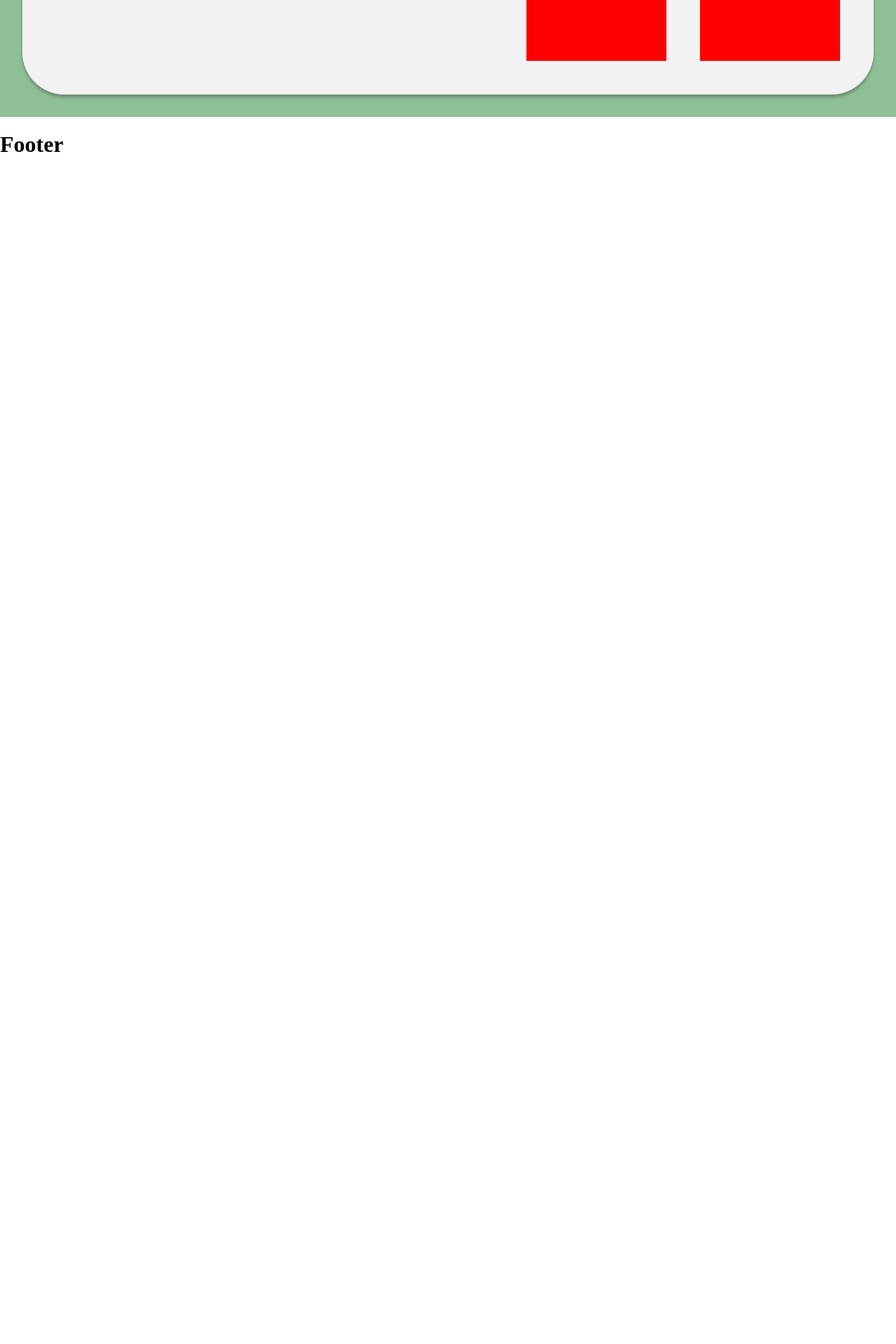
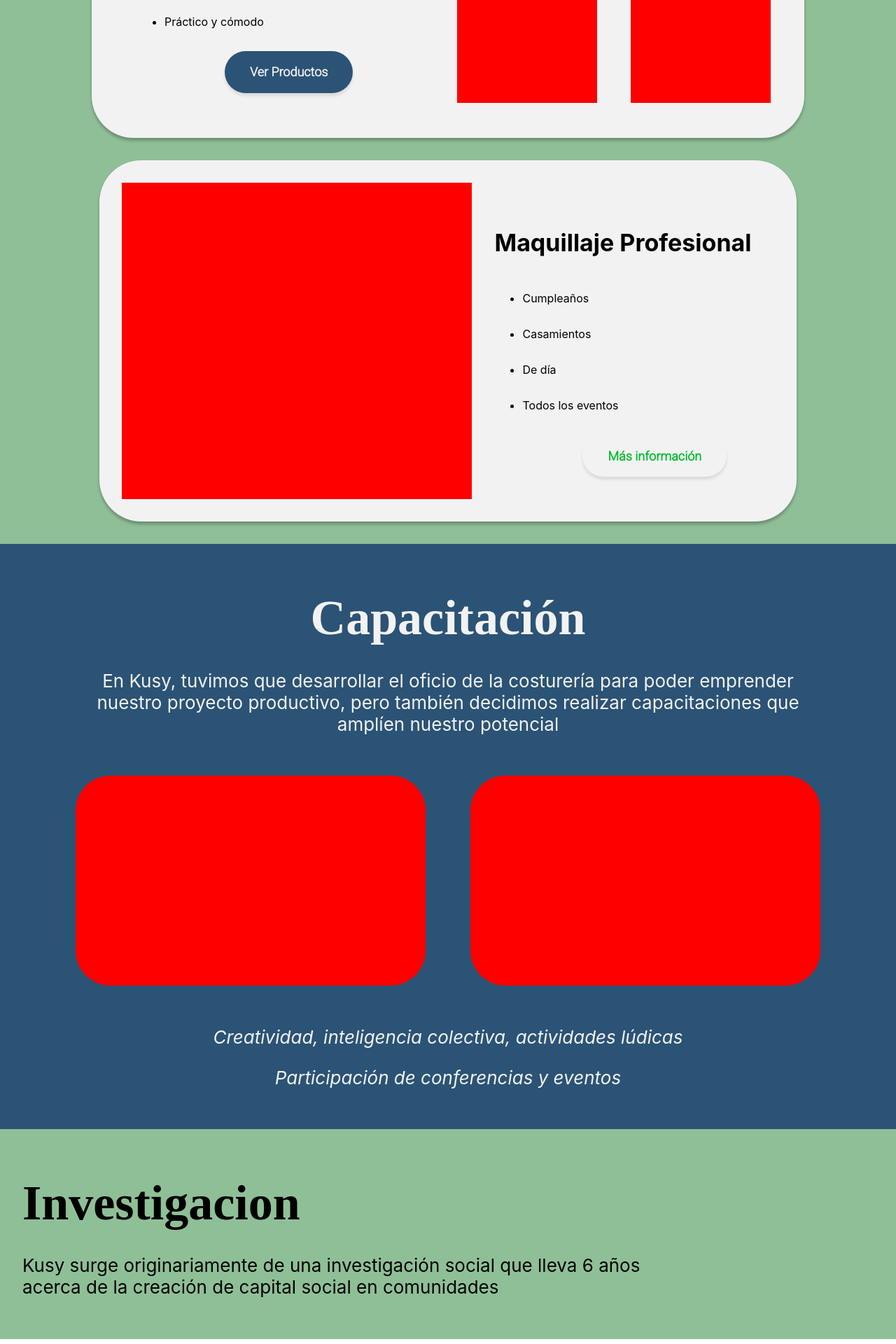
Before and after one commit to contiguima/Kusy, a React (Create React App) app: page / in a window 1280 px wide. Shown: the part 1860-3780 px from the top of the page at 70% size. Before the commit the page ends 2107 px from the top, so only its background shows below. Built offline with nearby package versions, Linux system fonts and the light colour scheme; a web font is replaced by a local one.

Commit message:
Maquetado hasta investigacion

```diff
--- a/src/pages/Landing.jsx
+++ b/src/pages/Landing.jsx
@@ -46,9 +46,9 @@ const Landing = () => {
                 <li> Talles grandes </li>
                 <li>Práctico y cómodo</li>
               </ul>
-
               <button className="verProductosBtn"> Ver Productos</button>
             </div>
+
             <div className="proyectoCardImage">
               <div className="proyectoCardImageRow">
                 <div className="proyectoImagen"></div>
@@ -61,10 +61,54 @@ const Landing = () => {
             </div>
           </div>
         </div>
-        <div className="proyectoMaquillaje"> </div>
+        <div className="proyectoMaquillaje">
+          <div className="proyectoCard">
+            <div className="proyectoMaquillajeImage"></div>
+            <div className="proyectoCardText">
+              <h2>Maquillaje Profesional</h2>
+              <ul>
+                <li> Cumpleaños </li>
+                <li> Casamientos </li>
+                <li> De día </li>
+                <li> Todos los eventos </li>
+              </ul>
+              <button className="infoBtn"> Más información</button>
+            </div>
+          </div>
+        </div>
       </section>
-      <section className="capacitacion" id="capacitacion"></section>
-      <section className="investigacion" id="investigacion"></section>
+      <section className="capacitacion" id="capacitacion">
+        <div className="capacitacionText">
+          <h1> Capacitación</h1>
+          <p>
+            En Kusy, tuvimos que desarrollar el oficio de la costurería para
+            poder emprender nuestro proyecto productivo, pero también decidimos
+            realizar capacitaciones que amplíen nuestro potencial
+          </p>
+        </div>
+        <div className="capacitacionImages">
+          <div className="capacitacionImage"></div>
+          <div className="capacitacionImage"></div>
+        </div>
+
+        <div className="capacitacionText">
+          <p>
+            <em>Creatividad, inteligencia colectiva, actividades lúdicas</em>
+          </p>
+          <p>
+            <em>Participación de conferencias y eventos</em>
+          </p>
+        </div>
+      </section>
+      <section className="investigacion" id="investigacion">
+        <div className="investigacionText">
+          <h1>Investigacion</h1>
+          <p>
+            Kusy surge originariamente de una investigación social que lleva 6
+            años <br></br> acerca de la creación de capital social en comunidades
+          </p>
+        </div>
+      </section>
       <Footer />
     </>
   );
--- a/src/stylesheets/landing.css
+++ b/src/stylesheets/landing.css
@@ -7,7 +7,7 @@
   justify-content: center;
   align-items: center;
   background-color: beige;
-  height: 570px;
+  height: 600px;
 }
 
 .home h1 {
@@ -81,11 +81,21 @@
   padding: 2em;
   flex-direction: column;
   justify-content: center;
+  flex-wrap: wrap;
   background-color: var(--main-green);
+  gap: 2em;
+}
+
+.proyectoProductivo,
+.proyectoMaquillaje {
+  display: flex;
+  flex-direction: column;
+  justify-content: center;
+  align-items: center;
 }
 
 .proyectoProductivo h1 {
-  font-size: 50px;
+  font-size: 60px;
   text-align: center;
 }
 
@@ -103,6 +113,12 @@
 
 .proyectoCardText {
   margin: 1em;
+  line-height: 3.2em;
+  padding: 1em;
+}
+
+.proyectoCardText h2 {
+  font-size: 34px;
 }
 
 .verProductosBtn {
@@ -116,6 +132,13 @@
   font-size: 18px;
   padding: 1em 2em;
   box-shadow: 0px 4px 4px rgba(0, 0, 0, 0.1);
+  border: 0;
+  margin-left: 7em;
+}
+
+.verProductosBtn:hover {
+  cursor: pointer;
+  background-color: var(--blue);
 }
 
 .proyectoCardImage {
@@ -132,3 +155,90 @@
   background-color: red;
   margin: 1em;
 }
+
+.infoBtn {
+  background-color: var(--white);
+  color: #00bb2d;
+  font-family: var(--texto);
+  font-weight: bold;
+  height: 60px;
+  max-width: 400px;
+  border-radius: 50px;
+  font-size: 18px;
+  padding: 1em 2em;
+  box-shadow: 0px 4px 4px rgba(0, 0, 0, 0.1);
+  border: 0;
+  margin-left: 7em;
+}
+
+.infoBtn:hover {
+  cursor: pointer;
+  background-color: #d9d9d9;
+}
+
+.proyectoMaquillajeImage {
+  background-color: red;
+  min-width: 500px;
+  min-height: 300px;
+}
+
+/*Capacitacion*/
+
+.capacitacion {
+  display: flex;
+  padding: 2em;
+  flex-direction: column;
+  justify-content: center;
+  flex-wrap: wrap;
+  background-color: var(--dark-blue);
+  gap: 2em;
+}
+
+.capacitacionText h1 {
+  font-size: 70px;
+}
+
+.capacitacionText {
+  margin: 0 4em;
+  color: var(--white);
+  text-align: center;
+  line-height: 1.2em;
+  font-size: 26px;
+}
+
+.capacitacionImages {
+  display: flex;
+  flex-wrap: wrap;
+  gap: 4em;
+  justify-content: center;
+  align-items: center;
+}
+
+.capacitacionImage {
+  background-color: red;
+  width: 500px;
+  height: 300px;
+  border-radius: 50px;
+}
+
+/*Investigacion*/
+
+.investigacion {
+  display: flex;
+  padding: 2em;
+  flex-direction: column;
+  justify-content: center;
+  flex-wrap: wrap;
+  background-color: var(--main-green);
+  gap: 2em;
+}
+
+.investigacionText h1 {
+  font-size: 70px;
+}
+
+.investigacionText {
+  color: black;
+  line-height: 1.2em;
+  font-size: 26px;
+}
```
